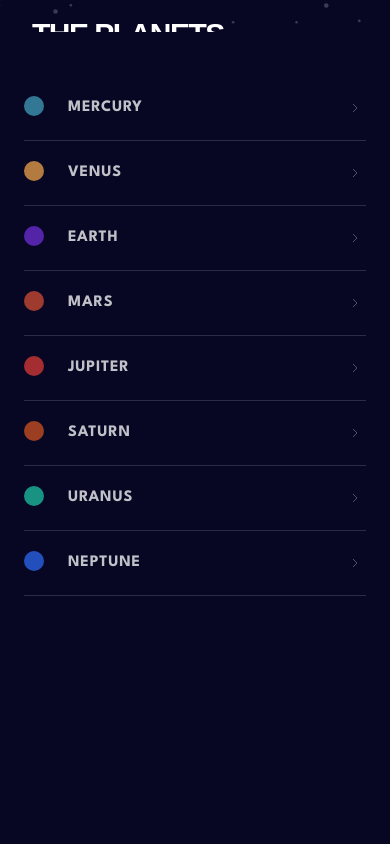
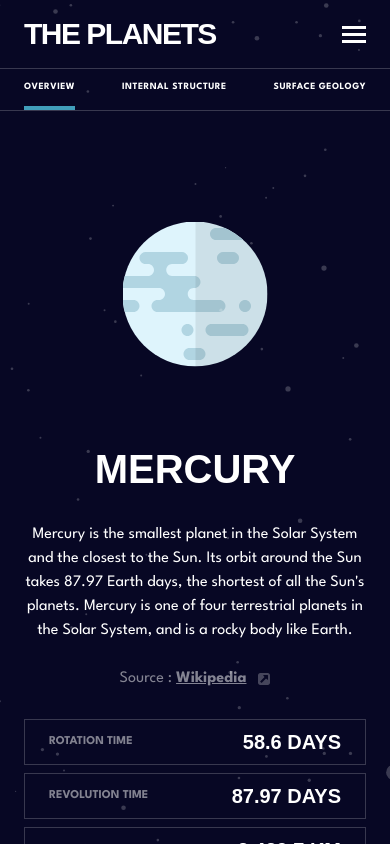
Before and after one commit to mattbegnoche/planets-react-tailwindcss, a React (Vite) app: page / in a window 390 px wide. Shown: the top 844 px of the page. Built offline with nearby package versions, Linux system fonts and the light colour scheme.

Commit message:
Finished Ready to Publish

```diff
--- a/package.json
+++ b/package.json
@@ -10,6 +10,7 @@
     "preview": "vite preview"
   },
   "dependencies": {
+    "@material-tailwind/react": "^2.1.4",
     "react": "^18.2.0",
     "react-dom": "^18.2.0"
   },
--- a/src/components/Button.jsx
+++ b/src/components/Button.jsx
@@ -12,7 +12,9 @@ export default function Button({
     <button
       className={`flex font-bold md:gap-4 text-left text-[.6rem] md:text-base py-3 md:px-7 md:border border-b-4 md:border-planetGray-700 uppercase tracking-wider transition-all duration-500 ease-in-out  ${
         curContent === content
-          ? `md:bg-${planetData[planet].name.toLowerCase()} border-${planetData[
+          ? ` md:bg-${planetData[
+              planet
+            ].name.toLowerCase()} border-${planetData[
               planet
             ].name.toLowerCase()}`
           : `md:hover:bg-planetGray-700 border-transparent `
--- a/src/components/Card.jsx
+++ b/src/components/Card.jsx
@@ -1,7 +1,7 @@
 /* eslint-disable react/prop-types */
 export default function Card({ children }) {
   return (
-    <div className="pt-5 border border-planetGray-700 pb-6 pl-6">
+    <div className="md:pt-5 border border-planetGray-700 md:pb-8 md:pl-6 flex px-6  flex-row md:flex-col  md:px-6 md:items-start items-center justify-between py-2">
       {children}
     </div>
   );
--- a/src/components/Navbar.jsx
+++ b/src/components/Navbar.jsx
@@ -1,8 +1,11 @@
 /* eslint-disable react/prop-types */
+import { useState } from "react";
+import iconHamburger from "../assets/icon-hamburger.svg";
 import Navlink from "./Navlink";
 export default function Navbar({ planetData, onSetPlanet }) {
+  const [navOpen, setNavOpen] = useState(false);
   return (
-    <nav className="flex flex-row justify-between items-center px-8 border-b border-planetGray-700 py-4 md:py-0">
+    <nav className="flex flex-row md:flex-col lg:flex-row justify-between items-center  md:pt-6 lg:pt-0 px-6 md:px-8 border-b border-planetGray-700 py-4 md:py-0">
       <span className="uppercase font-antonio font-semibold text-3xl tracking-tighter">
         The Planets
       </span>
@@ -11,9 +14,15 @@ export default function Navbar({ planetData, onSetPlanet }) {
         <div className="nav-btn-line"></div>
         <div className="nav-btn-line"></div>
       </button>
-      <ul className=" flex md:p-0 md:flex-row flex-col md:gap-8 md:static md:w-auto md:h-auto md:bg-transparent bg-planetGray-900 fixed top-8 w-full left-0 h-full z-10 px-6 py-11">
+
+      <ul
+        className={` ${
+          !navOpen && `hidden md:flex`
+        }  flex md:p-0 md:flex-row flex-col md:gap-8 md:static md:w-auto md:h-auto md:bg-transparent bg-planetGray-900 fixed  top-[4.3rem] md:top-0 w-full left-0 h-full z-10 px-6 pt-10 overflow-auto`}
+      >
         {planetData.map((planetItem, planetIndex) => (
           <Navlink
+            setNavOpen={setNavOpen}
             index={planetIndex}
             key={planetItem.name}
             name={planetItem.name}
@@ -21,6 +30,14 @@ export default function Navbar({ planetData, onSetPlanet }) {
           />
         ))}
       </ul>
+      <button
+        className={` ${navOpen && `opacity-50`} md:hidden`}
+        onClick={() => {
+          setNavOpen(!navOpen);
+        }}
+      >
+        <img src={iconHamburger} alt="Hamburger Icon" />
+      </button>
     </nav>
   );
 }
--- a/src/components/Navlink.jsx
+++ b/src/components/Navlink.jsx
@@ -1,11 +1,11 @@
 /* eslint-disable react/prop-types */
 import iconCheveron from "../assets/icon-chevron.svg";
 
-export default function Navlink({ name, onSetPlanet, index }) {
+export default function Navlink({ name, onSetPlanet, index, setNavOpen }) {
   return (
     <li>
       <button
-        onClick={() => onSetPlanet(index)}
+        onClick={() => onSetPlanet(index) & setNavOpen(false)}
         className="uppercase md:border-none border-b pr-2 md:pr-0 border-planetGray-700 relative md:text-xs font-bold tracking-wider opacity-75 md:py-8 py-5 hover:opacity-100 flex flex-row items-center justify-between w-full transition-all duration-500 ease-in-out group"
       >
         <div className="flex flex-row gap-6">
--- a/src/components/Planet.jsx
+++ b/src/components/Planet.jsx
@@ -4,6 +4,7 @@ import Button from "./Button";
 import PlanetImage from "./PlanetImage";
 import PlanetContent from "./PlanetContent";
 import { useState } from "react";
+import sourceIcon from "../assets/icon-source.svg";
 
 export default function Planet({ planetData, planet }) {
   const [content, setContent] = useState("overview");
@@ -13,11 +14,11 @@ export default function Planet({ planetData, planet }) {
   }
 
   return (
-    <div className="md:grid md:grid-cols-6 text-center md:text-left max-w-7xl mx-auto md:px-8 pt-28 pb-14 md:gap-20">
+    <div className="lg:grid lg:grid-cols-6 text-center md:text-left max-w-7xl  mx-auto md:px-8 pt-20 md:pt-28 pb-14 md:gap-20">
       <PlanetImage content={content} planetData={planetData} planet={planet} />
       <PlanetContent>
-        <div className="flex flex-col gap-6 ">
-          <h1 className="text-[5rem] uppercase font-semibold">
+        <div className="flex flex-col  gap-6 px-6 ">
+          <h1 className="md:text-[5rem] text-[2.5rem] uppercase font-semibold">
             {planetData[planet].name}
           </h1>
           {content === "overview" && (
@@ -27,8 +28,16 @@ export default function Planet({ planetData, planet }) {
                 href={planetData[planet].overview.source}
                 target="_blank"
                 rel="noreferrer"
+                className="opacity-50"
               >
-                <span>Source : Wikipedia</span>
+                <span>
+                  Source : <span className="link-underline">Wikipedia</span>{" "}
+                  <img
+                    src={sourceIcon}
+                    alt="Source Icon"
+                    className="inline-block ml-2"
+                  />
+                </span>
               </a>
             </>
           )}
@@ -39,8 +48,16 @@ export default function Planet({ planetData, planet }) {
                 href={planetData[planet].structure.source}
                 target="_blank"
                 rel="noreferrer"
+                className="opacity-50"
               >
-                <span>Source : Wikipedia</span>
+                <span>
+                  Source : <span className="link-underline">Wikipedia</span>
+                  <img
+                    src={sourceIcon}
+                    alt="Source Icon"
+                    className="inline-block ml-2"
+                  />
+                </span>
               </a>
             </>
           )}
@@ -51,13 +68,21 @@ export default function Planet({ planetData, planet }) {
                 href={planetData[planet].geology.source}
                 target="_blank"
                 rel="noreferrer"
+                className="opacity-50"
               >
-                <span>Source : Wikipedia</span>
+                <span>
+                  Source : <span className="link-underline">Wikipedia</span>{" "}
+                  <img
+                    src={sourceIcon}
+                    alt="Source Icon"
+                    className="inline-block ml-2"
+                  />
+                </span>
               </a>
             </>
           )}
         </div>
-        <div className="flex md:flex-col flex-row justify-center gap-4 md:static md:auto absolute top-[4.25rem] w-full border-b border-planetGray-700 md:border-0 ">
+        <div className="flex md:flex-col flex-row px-6 md:px-0 justify-between md:justify-center gap-4 md:static md:auto absolute top-[4.25rem] w-full border-b border-planetGray-700 md:border-0 ">
           <Button
             onClick={handleContent}
             content={"overview"}
@@ -99,7 +124,7 @@ export default function Planet({ planetData, planet }) {
           </Button>
         </div>
       </PlanetContent>
-      <div className="col-span-6 grid md:grid-cols-4 gap-8">
+      <div className="col-span-6 grid md:grid-cols-4 gap-2 md:gap-8 px-6">
         <Card>
           <span className="card-title">Rotation Time</span>
           <h2 className="h2">{planetData[planet].rotation}</h2>
--- a/src/components/PlanetContent.jsx
+++ b/src/components/PlanetContent.jsx
@@ -1,4 +1,9 @@
 /* eslint-disable react/prop-types */
 export default function PlanetContent({ children }) {
-  return <div className="md:col-span-2 flex flex-col gap-10"> {children}</div>;
+  return (
+    <div className="md:col-span-2 flex flex-col md:flex-row lg:flex-col gap-10 mb-7 lg:mb-0">
+      {" "}
+      {children}
+    </div>
+  );
 }
--- a/src/components/PlanetImage.jsx
+++ b/src/components/PlanetImage.jsx
@@ -5,19 +5,23 @@ export default function PlanetImage({ planetData, planet, content }) {
       {content === "geology" || content === "overview" ? (
         <div className="relative">
           <img
+            className="scale-50 md:scale-75 lg:scale-100"
             src={planetData[planet].images.planet}
             alt={planetData[planet].name}
           />
           {content === "geology" ? (
             <img
-              className="absolute left-1/2 top-1/2 translate-x-[-50%] translate-y-12 w-40"
+              className=" scale-50 md:scale-75 lg:scale-100 absolute left-1/2 top-1/2 translate-x-[-50%] md:translate-y-12 w-40"
               src={planetData[planet].images.geology}
               alt={planetData[planet].name}
             />
           ) : null}
         </div>
       ) : (
-        <img src={planetData[planet].images.internal} />
+        <img
+          className="scale-50 md:scale-75 lg:scale-100"
+          src={planetData[planet].images.internal}
+        />
       )}
     </div>
   );
--- a/src/index.css
+++ b/src/index.css
@@ -25,14 +25,18 @@ h4 {
 
 @layer components {
   .h2 {
-    @apply text-[2.5rem] uppercase font-semibold;
+    @apply lg:text-[2.5rem] text-xl uppercase font-semibold;
   }
 
   .card-title {
-    @apply uppercase text-xs text-planetGray-300 font-bold;
+    @apply uppercase text-xs text-planetGray-300 font-bold lg:mb-3;
   }
 
   .button-number {
     @apply hidden md:block text-white opacity-50;
   }
+
+  .link-underline {
+    @apply underline font-bold;
+  }
 }
```
Also changed, not shown: 1 other file (tests, documents, lock files or other folders).
